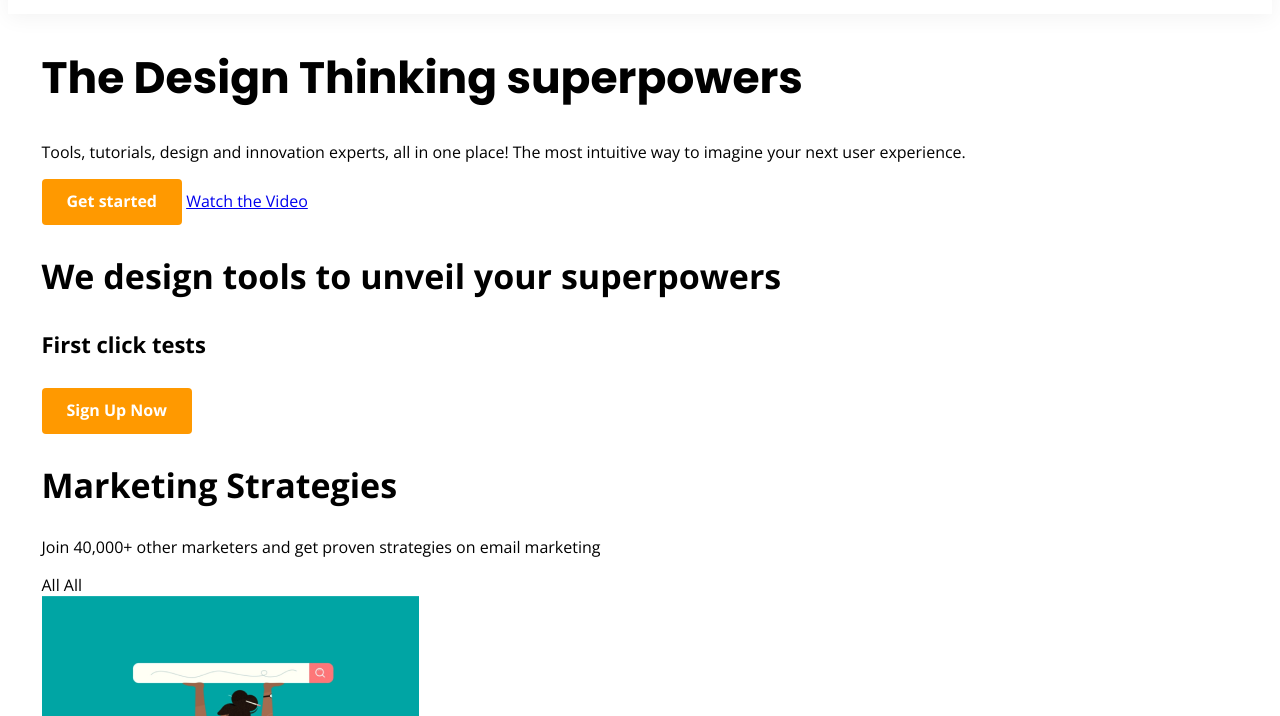
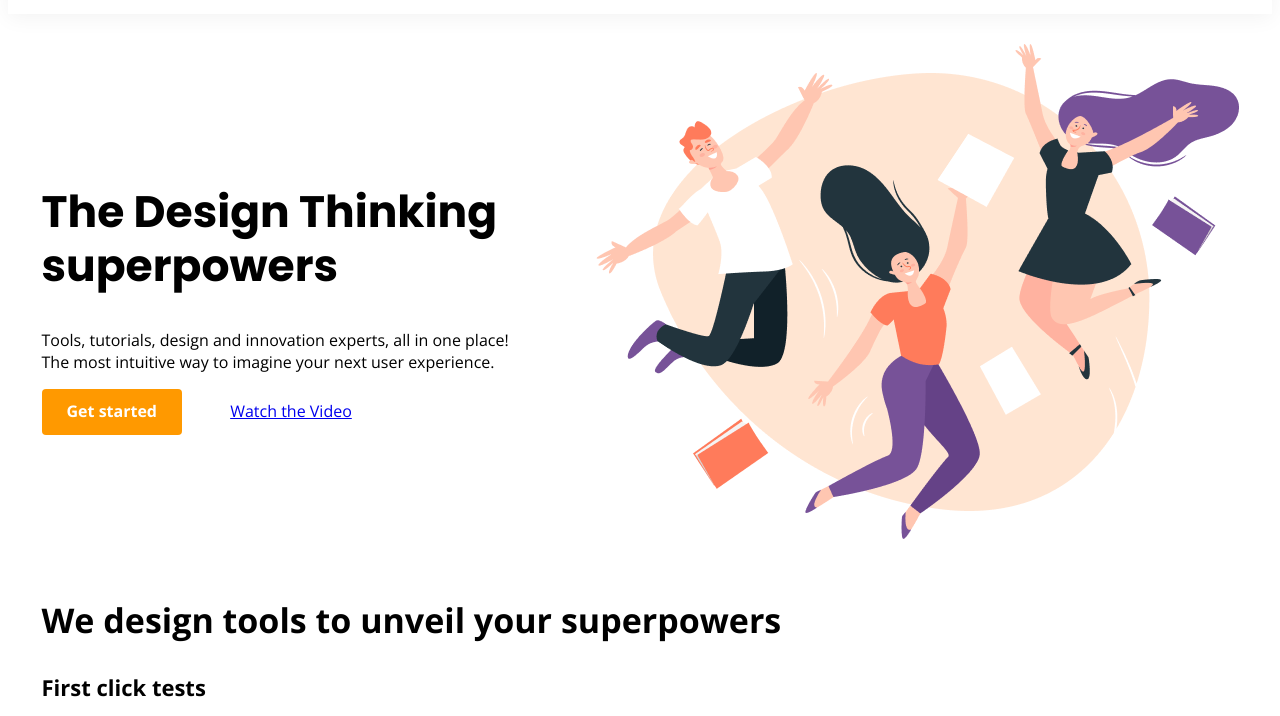
Before and after one commit to TatyanaDolgova/friday_live_coding, a website: page index.html in a window 1280 px wide. Shown: the part 84-800 px from the top of the page. Drawn offline with nearby package versions, Linux system fonts and the light colour scheme.

Commit message:
add style in promo

```diff
--- a/index.html
+++ b/index.html
@@ -35,20 +35,19 @@
     </header>
     <main>
       <section class="promo">
-        <div class="wrapper">
+        <div class="wrapper promo__wrapper">
             <div class="promo__content">
-            <h1>The Design Thinking superpowers</h1>
-            <p>
-              Tools, tutorials, design and innovation experts, all in one place!
-              The most intuitive way to imagine your next user experience.
-            </p>
+                <h1 class="promo__title">The Design Thinking superpowers</h1>
+                <p class="promo__text">Tools, tutorials, design and innovation experts, all in one place! The most intuitive way to imagine your next user experience.</p>
                 <div class="promo__buttons">
                     <button class="button button_colored">Get started</button>
                     <a href="#" class="link-button">
-                <span class="icon icon_play"></span>Watch the Video
+                        <span class="ico ico_play"></span>
+                        <span class="link-button__text">Watch the Video</span>
                     </a>
                 </div>
             </div>
+            <img src="img/promo/promo.png" class="promo__image" alt="The Design Thinking superpowers">
         </div>
     </section>
       <section class="tools">
--- /dev/null
+++ b/sass/components/__promo.scss
@@ -0,0 +1,15 @@
+.promo {
+    padding: 30px 0;
+}
+.promo__wrapper {
+    display: flex;
+    justify-content: space-between;
+    align-items: center;
+}
+.promo__content {
+    padding-right: 66px;
+}
+
+.promo__buttons>* {
+    margin-right: 44px;
+}
--- a/sass/style.scss
+++ b/sass/style.scss
@@ -10,3 +10,4 @@
 
 //Components
 @import 'components/contact-us';
+@import 'components/_promo';
```
Also changed, not shown: img/promo/promo.png (added), sass/style.css, 1 other file. Lines whose indentation alone changed are shown as unchanged.
